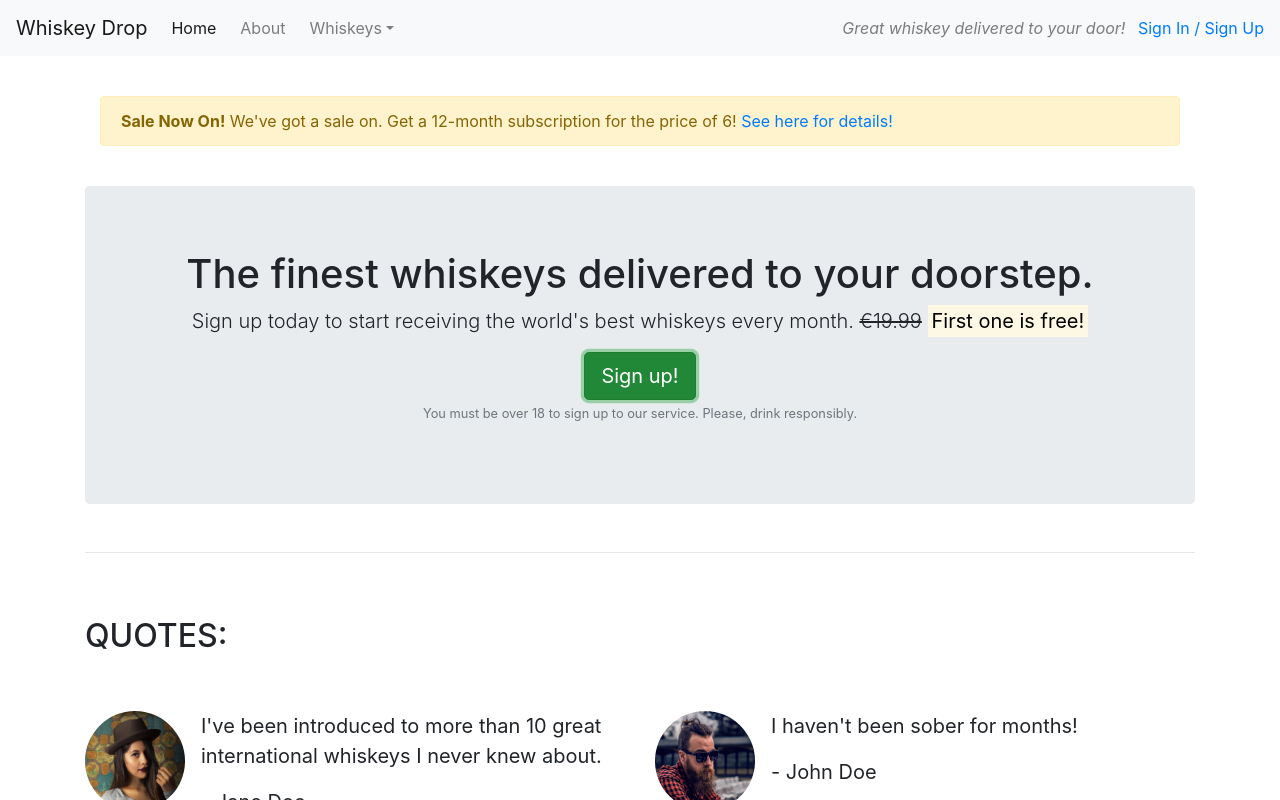
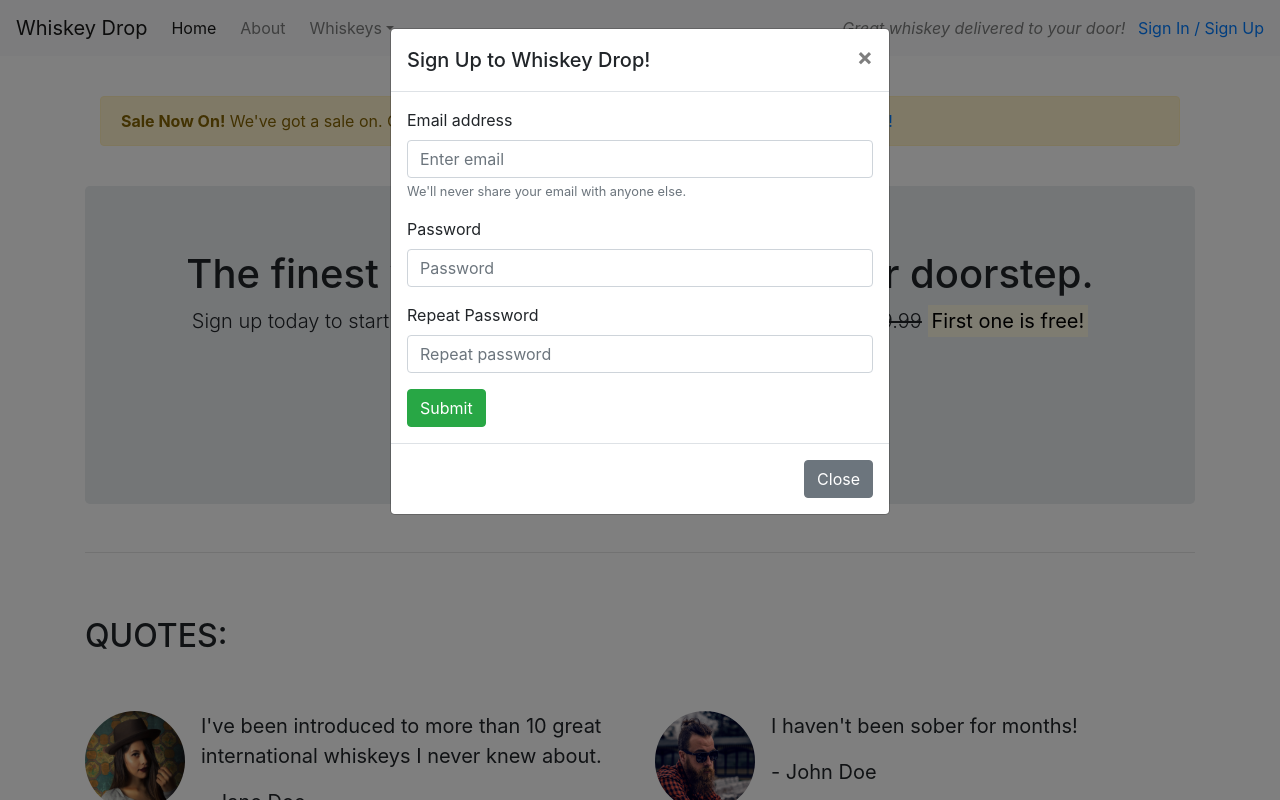
Before and after one commit to amorychambers/whiskey-drop-bootstrap, a plain HTML site: page index.html in a window 1280 px wide. Both pictures are taken after a click on the button "Sign up!". Shown: the top 800 px of the page. Drawn offline with nearby package versions, Linux system fonts and the light colour scheme.

Commit message:
feat: add modal with signup form

```diff
--- a/index.html
+++ b/index.html
@@ -24,7 +24,8 @@
                 <li class="active nav-item mr-2"><a href="#index.html" class="nav-link">Home</a></li>
                 <li class="nav-item mr-2"><a href="/about" class="nav-link">About</a></li>
                 <li class="nav-item dropdown">
-                <a class="nav-link dropdown-toggle" href="#" id="navbarDropdownMenuLink" role="button" data-toggle="dropdown" aria-haspopup="true" aria-expanded="false">Whiskeys</a>
+                    <a class="nav-link dropdown-toggle" href="#" id="navbarDropdownMenuLink" role="button"
+                        data-toggle="dropdown" aria-haspopup="true" aria-expanded="false">Whiskeys</a>
                     <div class="dropdown-menu" aria-labelledby="navbarDropdownMenuLink">
                         <a class="dropdown-item" href="#">Irish</a>
                         <a class="dropdown-item" href="#">Scotch</a>
@@ -32,7 +33,8 @@
                         <a class="dropdown-item" href="#">American</a>
                     </div>
                 </li>
-            <li class="nav-item mr-2 d-block d-md-none"><a href="/login" class="nav-link" style="color: #007bff">Sign In
+                <li class="nav-item mr-2 d-block d-md-none"><a href="/login" class="nav-link"
+                        style="color: #007bff">Sign In
                         / Sign Up</a></li>
             </ul>
         </div>
@@ -60,7 +62,7 @@
                         <span class="d-inline d-sm-none"><br></span>
                         <strong><mark>First one is free!</mark></strong>
                     </p>
-                    <button class="btn btn-success btn-lg">Sign up!</button>
+                    <button class="btn btn-success btn-lg" data-toggle="modal" data-target="#signUpModal">Sign up!</button>
                     <p class="text-muted"><small>You must be over 18 to sign up to our service. Please, drink
                             responsibly.</small></p>
                 </section>
@@ -157,6 +159,7 @@
             </div>
         </section>
         <!-- /.features -->
+
         <!-- Table -->
         <section class="monthly-favorites">
             <div class="row">
@@ -207,6 +210,43 @@
         </section>
         <!-- /.table-->
     </article>
+
+    <!-- Modal -->
+    <div class="modal" tabindex="-1" role="dialog" id="signUpModal">
+        <div class="modal-dialog" role="document">
+            <div class="modal-content">
+                <div class="modal-header">
+                    <h5 class="modal-title">Sign Up to Whiskey Drop!</h5>
+                    <button type="button" class="close" data-dismiss="modal" aria-label="Close">
+                        <span aria-hidden="true">&times;</span>
+                    </button>
+                </div>
+                <div class="modal-body">
+                    <form>
+                        <div class="form-group">
+                          <label for="exampleInputEmail1">Email address</label>
+                          <input type="email" class="form-control" id="exampleInputEmail1" aria-describedby="emailHelp" placeholder="Enter email">
+                          <small id="emailHelp" class="form-text text-muted">We'll never share your email with anyone else.</small>
+                        </div>
+                        <div class="form-group">
+                          <label for="password">Password</label>
+                          <input type="password" class="form-control" id="password" placeholder="Password">
+                        </div>
+                        <div class="form-group">
+                            <label for="repeatPassword">Repeat Password</label>
+                            <input type="password" class="form-control" id="repeatPassword" placeholder="Repeat password">
+                          </div>
+                        <button type="submit" class="btn btn-success">Submit</button>
+                      </form>
+                </div>
+                <div class="modal-footer">
+                    <button type="button" class="btn btn-secondary" data-dismiss="modal">Close</button>
+                </div>
+            </div>
+        </div>
+    </div>
+    <!-- /.modal -->
+
     <script src="https://code.jquery.com/jquery-3.5.1.slim.min.js"
         integrity="sha384-DfXdz2htPH0lsSSs5nCTpuj/zy4C+OGpamoFVy38MVBnE+IbbVYUew+OrCXaRkfj"
         crossorigin="anonymous"></script>
```
Lines whose indentation alone changed are shown as unchanged.
